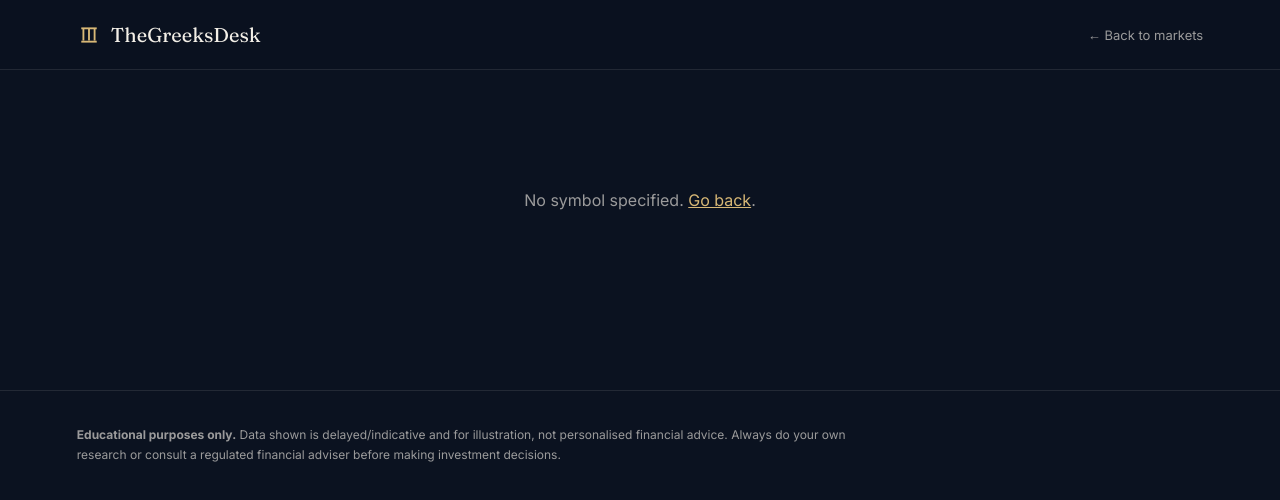
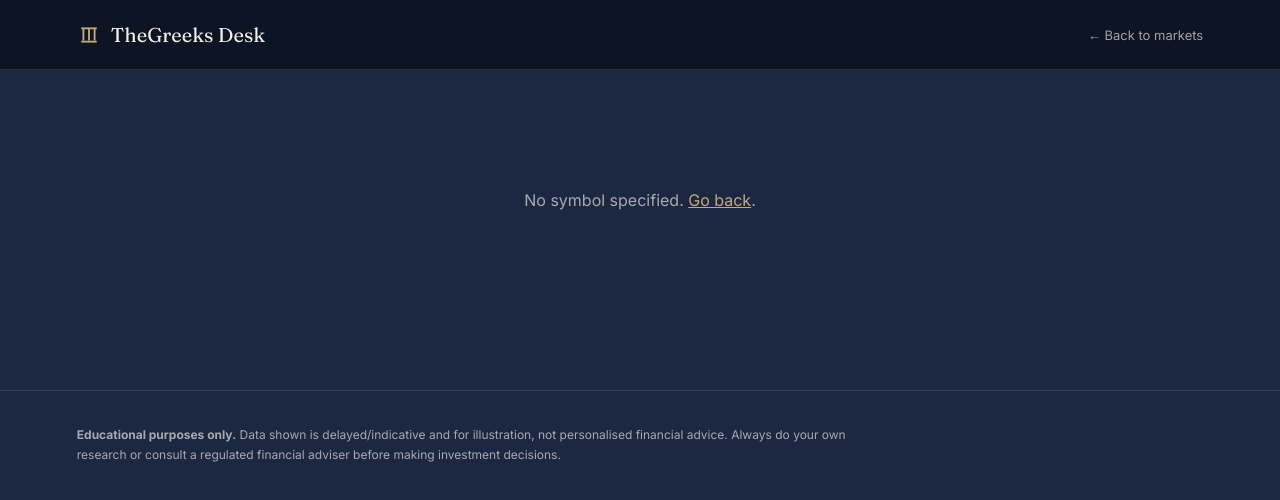
Before and after one commit to raghuec081/thegreeksdesk, a website: page stock.html in a window 1280 px wide. Drawn offline with nearby package versions, Linux system fonts and the light colour scheme.

Commit message:
Fix HTML title and update color codes

```diff
--- a/stock.html
+++ b/stock.html
@@ -3,17 +3,17 @@
 <head>
 <meta charset="UTF-8">
 <meta name="viewport" content="width=device-width, initial-scale=1.0">
-<title>TheGreeksDesk — Stock Detail</title>
+<title>TheGreeks Desk — Stock Detail</title>
 <link rel="icon" type="image/svg+xml" href="favicon.svg">
 <link rel="preconnect" href="https://fonts.googleapis.com">
 <link href="https://fonts.googleapis.com/css2?family=Fraunces:opsz,wght@9..144,400;9..144,500;9..144,600&family=Inter:wght@400;500;600;700&family=IBM+Plex+Mono:wght@400;500;600&display=swap" rel="stylesheet">
-<script src="https://cdn.jsdelivr.net/npm/chart.js@4/dist/chart.umd.min.js"></script>
+<script src="https://cdnjs.cloudflare.com/ajax/libs/Chart.js/4.4.4/chart.umd.min.js"></script>
 <style>
   :root{
-    --ink:#0B1220; --ink-2:#111B2E; --parchment:#F3EFE7;
-    --gold:#B08D57; --gold-bright:#D8B876;
+    --ink:#1C2841; --ink-2:#243252; --parchment:#F3EFE7;
+    --gold:#A98C61; --gold-bright:#C4A876;
     --gain:#3E8E75; --loss:#B5432F;
-    --line: rgba(243,239,231,0.10); --text-dim: rgba(243,239,231,0.62);
+    --line: rgba(243,239,231,0.12); --text-dim: rgba(243,239,231,0.65);
   }
   *{box-sizing:border-box;}
   html,body{margin:0;padding:0;background:var(--ink);color:var(--parchment);font-family:'Inter',sans-serif;-webkit-font-smoothing:antialiased;}
@@ -77,13 +77,13 @@
 <nav>
   <a href="index.html" class="brand" style="display:flex;align-items:center;gap:10px;text-decoration:none;color:var(--parchment);font-family:'Fraunces',serif;font-size:20px;">
     <svg width="24" height="24" viewBox="0 0 90 90" style="flex-shrink:0;">
-      <line x1="24" y1="20" x2="24" y2="66" stroke="#D8B876" stroke-width="7"/>
-      <line x1="45" y1="20" x2="45" y2="66" stroke="#D8B876" stroke-width="7"/>
-      <line x1="66" y1="20" x2="66" y2="66" stroke="#D8B876" stroke-width="7"/>
-      <line x1="16" y1="20" x2="74" y2="20" stroke="#D8B876" stroke-width="7"/>
-      <line x1="16" y1="70" x2="74" y2="70" stroke="#D8B876" stroke-width="7"/>
+      <line x1="24" y1="20" x2="24" y2="66" stroke="#C4A876" stroke-width="7"/>
+      <line x1="45" y1="20" x2="45" y2="66" stroke="#C4A876" stroke-width="7"/>
+      <line x1="66" y1="20" x2="66" y2="66" stroke="#C4A876" stroke-width="7"/>
+      <line x1="16" y1="20" x2="74" y2="20" stroke="#C4A876" stroke-width="7"/>
+      <line x1="16" y1="70" x2="74" y2="70" stroke="#C4A876" stroke-width="7"/>
     </svg>
-    TheGreeksDesk
+    TheGreeks Desk
   </a>
   <a href="index.html" class="back">← Back to markets</a>
 </nav>
```
